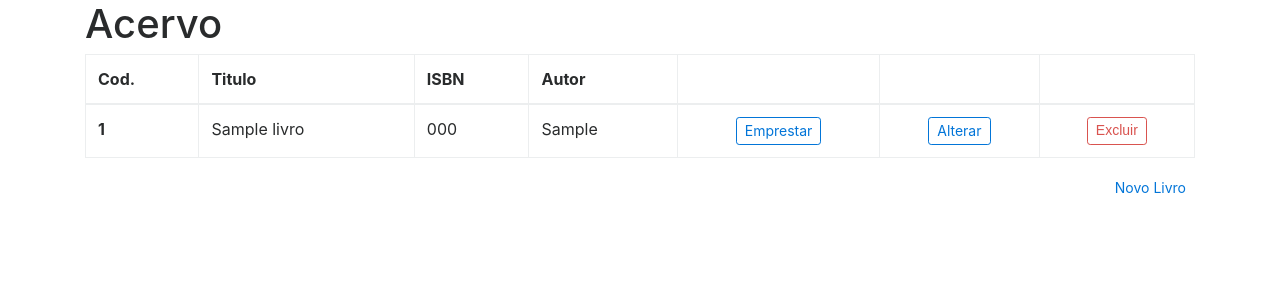
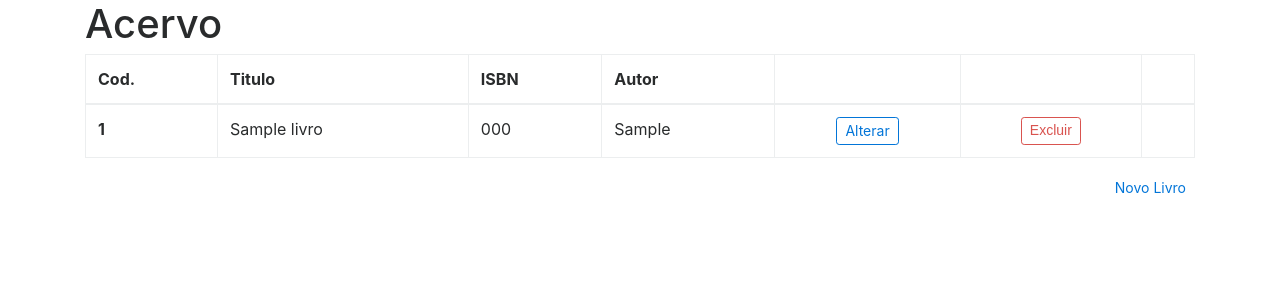
Before and after one commit to rvinicius/bibliotech, a PHP site: page /lista-livros.php?a=1 in a window 1280 px wide. Shown: the part 92-394 px from the top of the page. Run offline with PHP 8.4, Linux system fonts and the light colour scheme; tables that the repository leaves empty or names only in its code hold one stand-in row (values such as "Sample post"); some libraries are stand-ins or nearby versions.

Commit message:
Link 'Emprestar' removido da tabela

```diff
--- a/lista-livros.php
+++ b/lista-livros.php
@@ -37,7 +37,6 @@ if($a == 'buscar'){
 	        <td><?= $livro->getNome(); ?></td>
 	        <td><?= $livro->getIsbn(); ?></td>
 	        <td><?= $livro->getAutor(); ?></td>
-	       	<td class="text-center "><a href="#" class="btn btn-outline-primary btn-sm">Emprestar</a></td>
 	        <td class="text-center"><a href="altera-livro.php?id=<?= $livro->getId(); ?>" class="btn btn-outline-primary btn-sm">Alterar</a></td>
 
 	        <form action="remove-livro.php" method="post">
```
